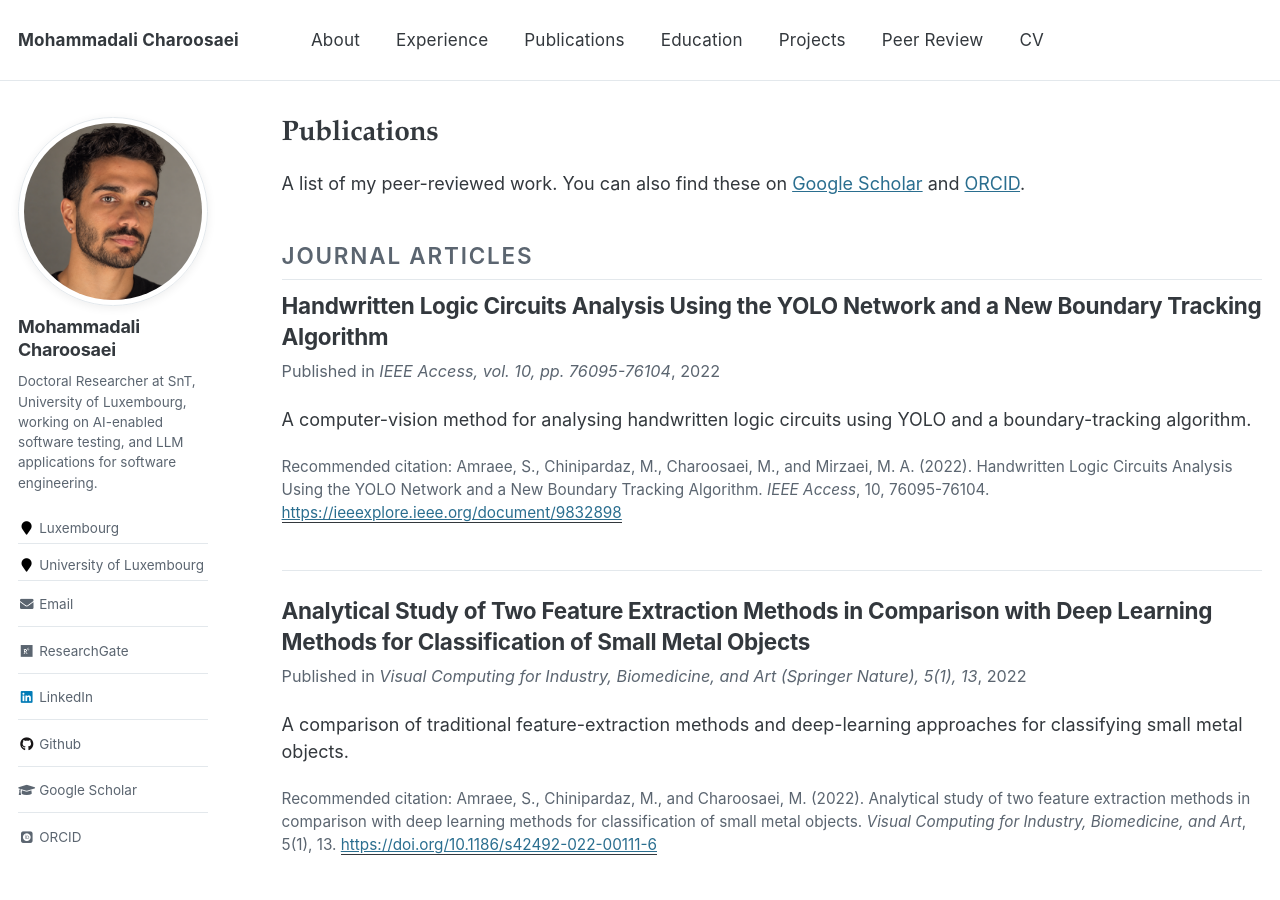
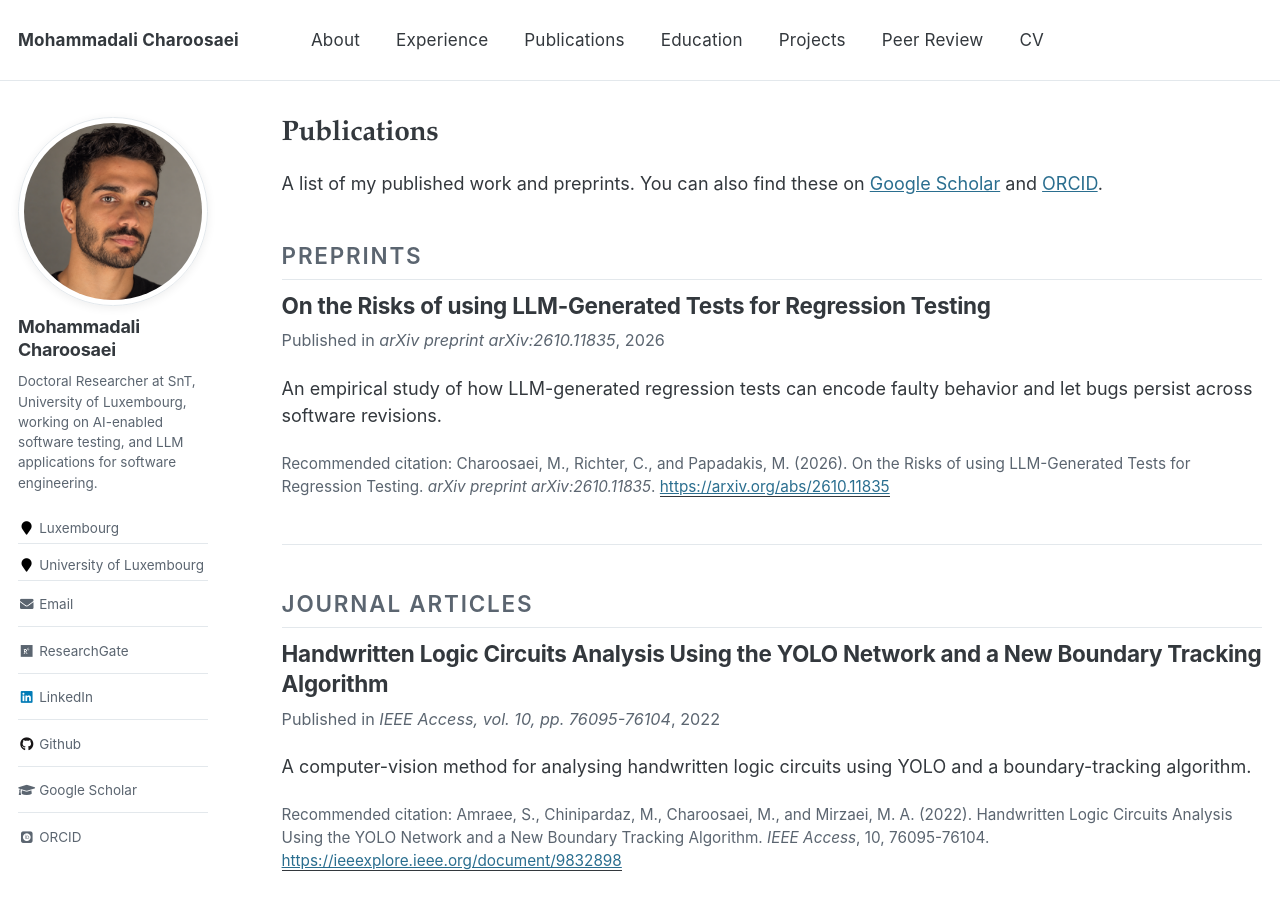
Before and after one commit to ma-charoosaei/ma-charoosaei.github.io, a Jekyll site: the page built from _pages/publications.html, in a window 1280 px wide and 900 px high. Built offline with Jekyll 4.4.1, drawn with Linux system fonts in a browser that asks for light colours; some web fonts are replaced.

Commit message:
Add "On the Risks of using LLM-Generated Tests" preprint
Add the arXiv preprint (2610.11835) with a new Preprints section on the
publications page, and stop describing the page as peer-reviewed only.

Co-Authored-By: Claude Opus 5.5 (1M context) <noreply@anthropic.com>

```diff
--- a/_pages/publications.html
+++ b/_pages/publications.html
@@ -8,13 +8,21 @@ author_profile: true
 {% include base_path %}
 
 <p>
-  A list of my peer-reviewed work. You can also find these on
+  A list of my published work and preprints. You can also find these on
   <a href="{{ site.author.googlescholar }}">Google Scholar</a>{% if site.author.orcid %} and
   <a href="{{ site.author.orcid }}">ORCID</a>{% endif %}.
 </p>
 
+{% assign preprints = site.publications | where: "pubtype", "preprints" | sort: "date" | reverse %}
 {% assign journals = site.publications | where: "pubtype", "manuscripts" | sort: "date" | reverse %}
 {% assign conferences = site.publications | where: "pubtype", "conferences" | sort: "date" | reverse %}
+
+{% if preprints.size > 0 %}
+  <h2 class="archive__subtitle">Preprints</h2>
+  {% for post in preprints %}
+    {% include archive-single.html %}
+  {% endfor %}
+{% endif %}
 
 {% if journals.size > 0 %}
   <h2 class="archive__subtitle">Journal Articles</h2>
--- /dev/null
+++ b/_publications/2026-10-08-llm-regression-tests-risks.md
@@ -0,0 +1,15 @@
+---
+title: "On the Risks of using LLM-Generated Tests for Regression Testing"
+collection: publications
+pubtype: preprints
+permalink: /publications/2026-llm-regression-tests-risks/
+excerpt: "An empirical study of how LLM-generated regression tests can encode faulty behavior and let bugs persist across software revisions."
+date: 2026-10-08
+venue: "arXiv preprint arXiv:2610.11835"
+paperurl: "https://arxiv.org/abs/2610.11835"
+citation: "Charoosaei, M., Richter, C., and Papadakis, M. (2026). On the Risks of using LLM-Generated Tests for Regression Testing. <i>arXiv preprint arXiv:2610.11835</i>."
+---
+
+LLM-based test generation can create regression tests directly from the code under test, but when that code is faulty the generated tests may lock in the wrong behavior. Applying LLM-based regression test generation to 145 merged pull requests from SciPy, Qiskit, and pandas, we find that 8%–17% of generated tests are fault-enforcing while only 2.4%–4.8% reveal faults. Fault-enforcing tests persist and accumulate over subsequent commits and largely evade developer-written test suites, so without manual validation, LLM-based regression testing can become a new form of technical debt.
+
+[View preprint](https://arxiv.org/abs/2610.11835) · [PDF](https://arxiv.org/pdf/2610.11835)
```
Also changed, not shown: _pages/about.md (+1 -1 lines).
